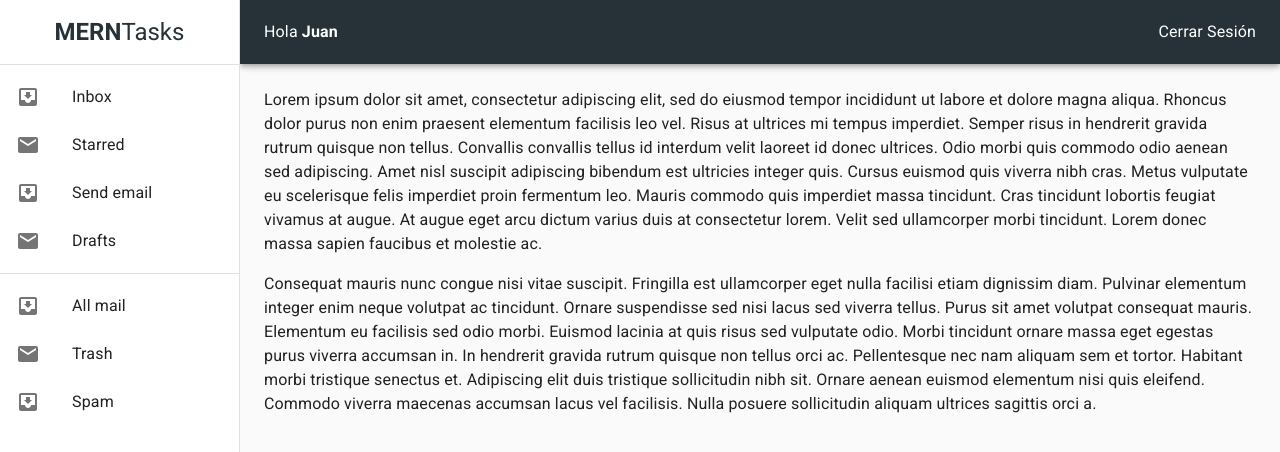
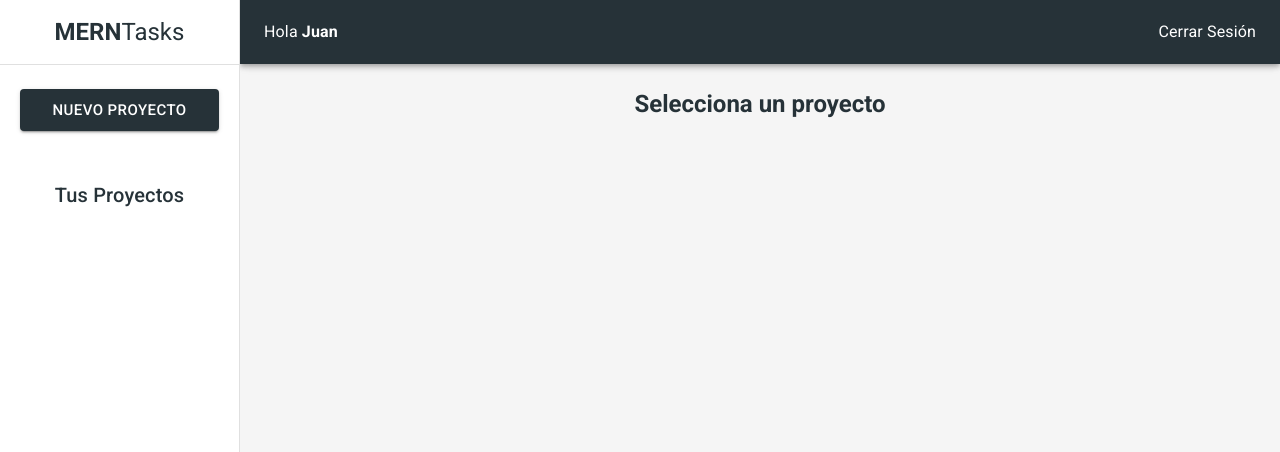
Before and after one commit to gignupg/Rebuilding-MERN---Udemy-React-Course, a React (Create React App) app: page / in a window 1280 px wide. Shown: the top 452 px of the page. Built offline with nearby package versions, Linux system fonts and the light colour scheme.

Commit message:
Implementing the first Context Hook

```diff
--- a/src/App.js
+++ b/src/App.js
@@ -10,6 +10,8 @@ import {
   Switch,
   Route,
 } from "react-router-dom";
+
+
 
 const theme = createMuiTheme({
   palette: {
--- a/src/components/layout/AppLayout.js
+++ b/src/components/layout/AppLayout.js
@@ -5,8 +5,10 @@ import { makeStyles } from '@material-ui/core/styles';
 import MainHeader from './MainHeader';
 import Sidebar from './Sidebar';
 import Main from './Main';
+import ProjectState from '../../context/projects/ProjectState';
 
-const useStyles = makeStyles((theme) => ({
+
+const useStyles = makeStyles(() => ({
     root: {
         display: 'flex',
     }
@@ -19,6 +21,7 @@ function AppLayout() {
     return (
         <div className={classes.root}>
             <CssBaseline />
+            <ProjectState>
                 <MainHeader
                     mobileOpen={mobileOpen}
                     setMobileOpen={setMobileOpen}
@@ -28,6 +31,7 @@ function AppLayout() {
                     setMobileOpen={setMobileOpen}
                 />
                 <Main />
+            </ProjectState>
         </div>
     );
 }
--- a/src/components/layout/Main.js
+++ b/src/components/layout/Main.js
@@ -1,44 +1,38 @@
-import React from 'react';
+import React, { useContext } from 'react';
 import { makeStyles } from '@material-ui/core/styles';
 import { Typography } from '@material-ui/core';
+import ProjectContext from '../../context/projects/ProjectContext';
+
 
 const useStyles = makeStyles((theme) => ({
     toolbar: theme.mixins.toolbar,
     content: {
         flexGrow: 1,
         padding: theme.spacing(3),
+        minHeight: "100vh",
+        backgroundColor: theme.palette.grey[100],
     },
 }));
 
 const Main = () => {
     const classes = useStyles();
 
+    const { activeProject } = useContext(ProjectContext);
+
     return (
         <div className={classes.content}>
             <div className={classes.toolbar} />
-            <Typography paragraph>
-                Lorem ipsum dolor sit amet, consectetur adipiscing elit, sed do eiusmod tempor incididunt
-                ut labore et dolore magna aliqua. Rhoncus dolor purus non enim praesent elementum
-                facilisis leo vel. Risus at ultrices mi tempus imperdiet. Semper risus in hendrerit
-                gravida rutrum quisque non tellus. Convallis convallis tellus id interdum velit laoreet id
-                donec ultrices. Odio morbi quis commodo odio aenean sed adipiscing. Amet nisl suscipit
-                adipiscing bibendum est ultricies integer quis. Cursus euismod quis viverra nibh cras.
-                Metus vulputate eu scelerisque felis imperdiet proin fermentum leo. Mauris commodo quis
-                imperdiet massa tincidunt. Cras tincidunt lobortis feugiat vivamus at augue. At augue eget
-                arcu dictum varius duis at consectetur lorem. Velit sed ullamcorper morbi tincidunt. Lorem
-                donec massa sapien faucibus et molestie ac.
-            </Typography>
-            <Typography paragraph>
-                Consequat mauris nunc congue nisi vitae suscipit. Fringilla est ullamcorper eget nulla
-                facilisi etiam dignissim diam. Pulvinar elementum integer enim neque volutpat ac
-                tincidunt. Ornare suspendisse sed nisi lacus sed viverra tellus. Purus sit amet volutpat
-                consequat mauris. Elementum eu facilisis sed odio morbi. Euismod lacinia at quis risus sed
-                vulputate odio. Morbi tincidunt ornare massa eget egestas purus viverra accumsan in. In
-                hendrerit gravida rutrum quisque non tellus orci ac. Pellentesque nec nam aliquam sem et
-                tortor. Habitant morbi tristique senectus et. Adipiscing elit duis tristique sollicitudin
-                nibh sit. Ornare aenean euismod elementum nisi quis eleifend. Commodo viverra maecenas
-                accumsan lacus vel facilisis. Nulla posuere sollicitudin aliquam ultrices sagittis orci a.
-            </Typography>
+            {activeProject ?
+                <div>{activeProject}</div>
+            :
+                <Typography
+                    color="primary"
+                    variant="h5"
+                    style={{ fontWeight: "bold", textAlign: "center"}}
+                >
+                    Selecciona un proyecto
+                </Typography>
+            }
         </div>
     );
 };
--- a/src/components/layout/SidebarDrawer.js
+++ b/src/components/layout/SidebarDrawer.js
@@ -1,21 +1,50 @@
-import React from 'react';
+import React, { useState, useContext } from 'react';
 import Divider from '@material-ui/core/Divider';
-import List from '@material-ui/core/List';
-import ListItem from '@material-ui/core/ListItem';
-import ListItemIcon from '@material-ui/core/ListItemIcon';
-import ListItemText from '@material-ui/core/ListItemText';
-import MailIcon from '@material-ui/icons/Mail';
-import InboxIcon from '@material-ui/icons/MoveToInbox';
-import { Box, Typography } from '@material-ui/core';
+import { Box, Button, TextField, Typography } from '@material-ui/core';
 import { makeStyles } from '@material-ui/core/styles';
+import ProjectContext from '../../context/projects/ProjectContext';
 
 const useStyles = makeStyles((theme) => ({
     toolbar: theme.mixins.toolbar,
 }));
 
 const SidebarDrawer = () => {
+    const classes = useStyles();
+    const [newProject, setNewProject] = useState(false);
+    const [projects, setProjects] = useState([]);
+    const [newInput, setNewInput] = useState("");
+    const [inputError, setInputError] = useState("");
 
-    const classes = useStyles();
+    const { setActiveProject } = useContext(ProjectContext);
+
+
+    const projectHandler = (e) => {
+        e.preventDefault();
+
+        // empty project name
+        if (!newInput) {
+            return setInputError("El nombre del proyecto es obligatorio!")
+        }
+
+        let double = false;
+
+        // project already exists
+        if (projects) {
+            double = projects.some(e => e === newInput);
+        }
+
+        if (double) {
+            setInputError("Ya existe un proyecto con ese nombre!");
+        } else {
+            setProjects([
+                ...projects,
+                newInput
+            ]);
+            setInputError("");
+            setNewInput("");
+            setNewProject(false);
+        }
+    };
 
     return (
         <div>
@@ -23,23 +52,24 @@ const SidebarDrawer = () => {
                 <Typography color="primary" variant="h5"><span style={{ fontWeight: "bold" }}>MERN</span>Tasks</Typography>
             </Box>
             <Divider />
-            <List>
-                {['Inbox', 'Starred', 'Send email', 'Drafts'].map((text, index) => (
-                    <ListItem button key={text}>
-                        <ListItemIcon>{index % 2 === 0 ? <InboxIcon /> : <MailIcon />}</ListItemIcon>
-                        <ListItemText primary={text} />
-                    </ListItem>
-                ))}
-            </List>
-            <Divider />
-            <List>
-                {['All mail', 'Trash', 'Spam'].map((text, index) => (
-                    <ListItem button key={text}>
-                        <ListItemIcon>{index % 2 === 0 ? <InboxIcon /> : <MailIcon />}</ListItemIcon>
-                        <ListItemText primary={text} />
-                    </ListItem>
-                ))}
-            </List>
+            <Button onClick={() => setNewProject(true)} className="mx-auto mt-4 d-block col-10" size="large" variant="contained" color="primary">
+                Nuevo Proyecto
+            </Button>
+            {newProject &&
+                <form onSubmit={projectHandler}>
+                    <TextField value={newInput} onChange={e => setNewInput(e.target.value)} size="small" className="mx-auto mt-5 d-block col-10" label="Nombre Proyecto" variant="outlined"></TextField>
+                    <Button type="submit" onClick={() => setNewProject(true)} className="mx-auto mt-2 d-block col-10" size="large" variant="contained" color="primary">
+                        Agregar Proyecto
+                    </Button>
+                </form>
+            }
+            {inputError &&
+                <Typography className="mt-2 mx-4" color="error">{inputError}</Typography>
+            }
+            <Typography className="mt-5 mb-3" align="center" variant="h6" color="primary">Tus Proyectos</Typography>
+            { projects && projects.map(elem => (
+                <Button onClick={() => setActiveProject(elem)} key={elem} color="primary" className="mb-2 mx-auto d-block text-left col-10">{elem}</Button>
+            ))}
         </div>
     );
 };
--- /dev/null
+++ b/src/context/projects/ProjectContext.js
@@ -0,0 +1,5 @@
+import { createContext } from 'react';
+
+const projectContext = createContext();
+
+export default projectContext;
--- /dev/null
+++ b/src/context/projects/ProjectState.js
@@ -0,0 +1,19 @@
+import React, { useState } from 'react';
+import projectContext from './ProjectContext';
+
+const ProjectState = props => {
+    const [activeProject, setActiveProject] = useState("");
+
+    return (
+        <projectContext.Provider
+            value={{
+                activeProject,
+                setActiveProject
+            }}
+        >
+            {props.children}
+        </projectContext.Provider>
+    )
+}
+
+export default ProjectState;
--- a/src/index.css
+++ b/src/index.css
@@ -5,3 +5,7 @@ body {
 a {
   text-decoration: none;
 }
+
+button:hover, button:focus {
+  outline: none;
+}
```
Lines whose indentation alone changed are shown as unchanged.
